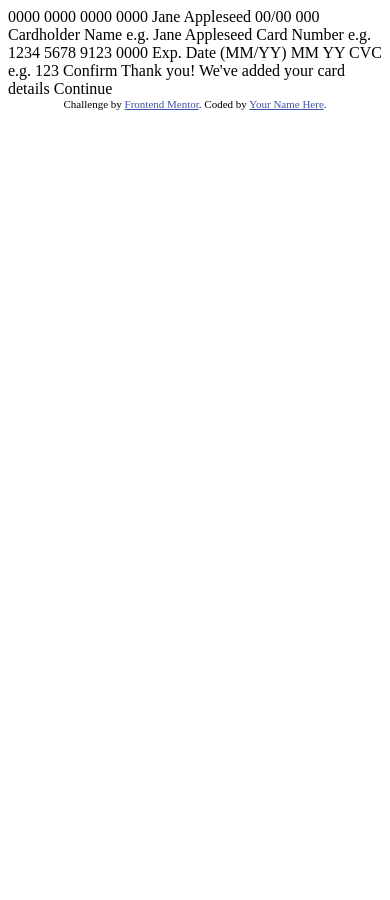
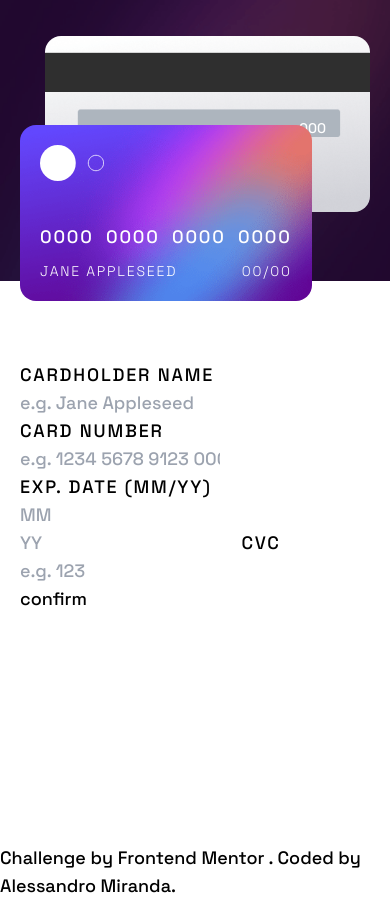
Before and after one commit to Alessandro-Miranda/interactive-card, a website: page index.html in a window 390 px wide. Before the commit the page ends 844 px from the top, so only its background shows below. Drawn offline with Linux system fonts and the light colour scheme.

Commit message:
iniciado a implementação mobile

```diff
--- a/index.html
+++ b/index.html
@@ -1,51 +1,93 @@
 <!DOCTYPE html>
 <html lang="en">
-<head>
-  <meta charset="UTF-8">
-  <meta name="viewport" content="width=device-width, initial-scale=1.0"> <!-- displays site properly based on user's device -->
 
-  <link rel="icon" type="image/png" sizes="32x32" href="./images/favicon-32x32.png">
+    <head>
+        <meta charset="UTF-8">
+        <meta name="viewport" content="width=device-width, initial-scale=1.0">
 
-  <title>Frontend Mentor | Interactive card details form</title>
+        <link rel="icon" type="image/png" sizes="32x32" href="./images/favicon-32x32.png">
+        <link rel="preconnect" href="https://fonts.googleapis.com">
+        <link rel="preconnect" href="https://fonts.gstatic.com" crossorigin>
+        <link href="https://fonts.googleapis.com/css2?family=Space+Grotesk:wght@300;500&display=swap" rel="stylesheet">
+        <link rel="stylesheet" href="./dist/output.css" />
 
-  <!-- Feel free to remove these styles or customise in your own stylesheet 👍 -->
-  <style>
-    .attribution { font-size: 11px; text-align: center; }
-    .attribution a { color: hsl(228, 45%, 44%); }
-  </style>
-</head>
-<body>
+        <title>Frontend Mentor | Interactive card details form</title>
+    </head>
 
-  0000 0000 0000 0000
-  Jane Appleseed
-  00/00
+    <body class="text-lg font-['Space_Grotesk']">
+        <main class="max-w-full max-h-full h-screen">
+            <div class="bg-[url('/images/bg-main-mobile.png')] bg-no-repeat bg-cover h-2/6 w-screen pt-9 px-5 flex flex-col-reverse justify-self-end mb-10">
+                <div class="bg-[url('/images/bg-card-front.png')] bg-no-repeat bg-cover w-5/6 h-44 rounded-2xl p-5 text-white tracking-widest flex flex-col justify-between -mb-5 z-[1]">
+                    <img src="/images/card-logo.svg" class="w-16 justify-self-start" />
+                    <div class="justify-self-end">
+                        <p class="flex justify-between mb-2.5">
+                            <span>0000</span>
+                            <span>0000</span>
+                            <span>0000</span>
+                            <span>0000</span>
+                        </p>
+                        <div class="flex justify-between text-sm font-light">
+                            <p class="uppercase">Jane Appleseed</p>
+                            <p>00/00</p>
+                        </div>
+                    </div>
+                </div>
+                <div class="bg-[url('/images/bg-card-back.png')] bg-no-repeat bg-cover w-5/6 h-44 rounded-2xl self-end absolute top-9 flex items-center justify-end pr-11">
+                    <p class="text-white mt-2 text-sm">000</p>
+                </div>
+            </div>
 
-  000
+            <form class="mt-20 px-5 uppercase tracking-widest">
+                <label
+                    for="cardholder-name"
+                    class="block"
+                >
+                    cardholder name
+                </label>
+                <input
+                    type="text"
+                    id="cardholder-name"
+                    placeholder="e.g. Jane Appleseed"
+                    class="block"
+                />
 
-  Cardholder Name
-  e.g. Jane Appleseed
+                <label for="card-number" class="block">card number</label>
+                <input
+                    type="number"
+                    id="card-number"
+                    placeholder="e.g. 1234 5678 9123 0000"
+                    class="block"
+                />
 
-  Card Number
-  e.g. 1234 5678 9123 0000
+                <fieldset title="Exp. Date and cvc">
+                    <label class="block">Exp. Date (MM/YY)</label>
+                    <input
+                        type="number"
+                        placeholder="mm"
+                        maxlength="2"
+                        class="inline-block uppercase"
+                    />
+                    <input
+                        type="number"
+                        placeholder="yy"
+                        maxlength="2"
+                        class="inline-block uppercase"
+                    />
 
-  Exp. Date (MM/YY)
-  MM
-  YY
+                    <label for="cvc">cvc</label>
+                    <input type="number" placeholder="e.g. 123" maxlength="3" />
+                </fieldset>
 
-  CVC
-  e.g. 123
+                <button type="submit">confirm</button>
+            </form>
+        </main>
+        <footer>
+            Challenge by
+            <a href="https://www.frontendmentor.io?ref=challenge" target="_blank">
+                Frontend Mentor
+            </a>.
+            Coded by <a href="#">Alessandro Miranda</a>.
+        </footer>
+    </body>
 
-  Confirm
-
-  <!-- Completed state start -->
-
-  Thank you!
-  We've added your card details
-  Continue
-
-  <div class="attribution">
-    Challenge by <a href="https://www.frontendmentor.io?ref=challenge" target="_blank">Frontend Mentor</a>.
-    Coded by <a href="#">Your Name Here</a>.
-  </div>
-</body>
 </html>
--- /dev/null
+++ b/src/input.css
@@ -0,0 +1,3 @@
+@tailwind base;
+@tailwind components;
+@tailwind utilities;
--- /dev/null
+++ b/tailwind.config.js
@@ -0,0 +1,14 @@
+/** @type {import('tailwindcss').Config} */
+module.exports = {
+  content: ["./*.{html,js}"],
+  theme: {
+    colors: {
+      red: 'hsl(0, 100%, 66%)',
+      white: 'hsl(0, 0%, 100%)',
+      'light-grayish-violet': 'hsl(270, 3%, 87%)',
+      'dark-grayish-violet': 'hsl(279, 6%, 55%)',
+      'very-dark-violet': 'hsl(278, 68%, 11%)'
+    }
+  },
+  plugins: [],
+}
```
Also changed, not shown: package.json (added, +20 -0 lines), dist/output.css (added), 2 other files.
